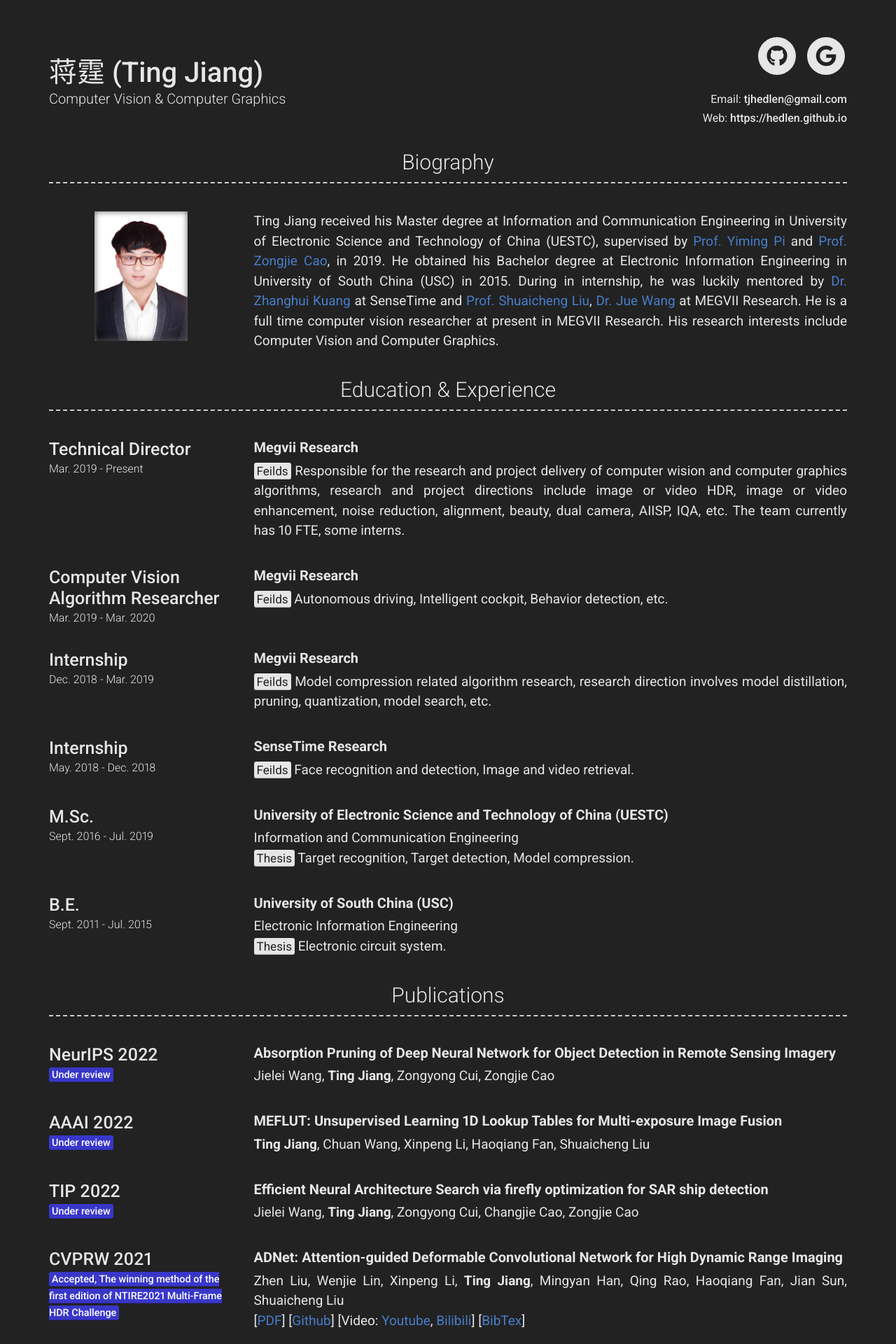
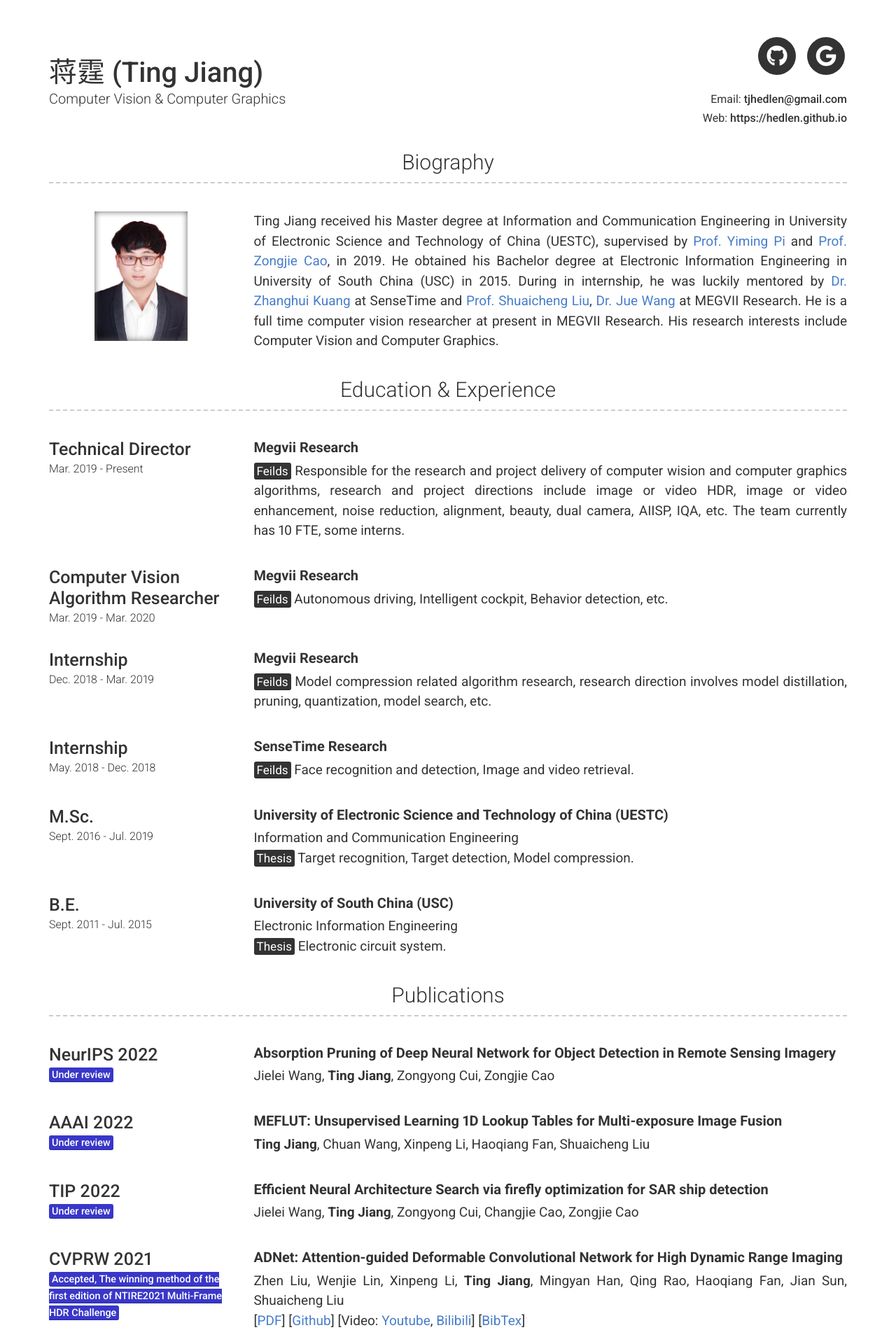
Before and after one commit to Hedlen/Hedlen.github.io, a Jekyll site: the page built from index.md, in a window 1280 px wide. Shown: the top 1920 px of the page at 70% size. Built offline with Jekyll 4.4.1, drawn with Linux system fonts in a browser that asks for light colours; nearby versions of some CDN libraries.

Commit message:
fixed some contents

```diff
--- a/_config.yml
+++ b/_config.yml
@@ -12,7 +12,7 @@ email: tjhedlen@gmail.com
 website: https://hedlen.github.io
 
 # Dark Mode (true/false/never)
-darkmode: true
+darkmode: false
 
 # Social links
 # twitter_username: facespics
@@ -63,7 +63,6 @@ content:
         description: | # this will include new lines to allow paragraphs
           ## **Megvii Research**
           <mark>Feilds</mark> Responsible for the research and project delivery of computer wision and computer graphics algorithms, research and project directions include image or video HDR, image or video enhancement, noise reduction, alignment, beauty, dual camera, AIISP, IQA, etc. The team currently has 10 FTE, some interns.
-
       - layout: left
         title: Computer Vision Algorithm Researcher
         # link: www.msg.group
@@ -73,7 +72,6 @@ content:
         description: | # this will include new lines to allow paragraphs
           ## **Megvii Research**
           <mark>Feilds</mark>  Autonomous driving, Intelligent cockpit, Behavior detection, etc.
-
       - layout: left
         title: Internship
         # link: www.msg.group
@@ -83,7 +81,6 @@ content:
         description: | # this will include new lines to allow paragraphs
           ## **Megvii Research**
           <mark>Feilds</mark> Model compression related algorithm research, research direction involves model distillation, pruning, quantization, model search, etc.
-
       - layout: left
         title: Internship
         # link: www.msg.group
@@ -93,8 +90,7 @@ content:
         description: | # this will include new lines to allow paragraphs
           ## **SenseTime Research**
           <mark>Feilds</mark> Face recognition and detection, Image and video retrieval.
-
-      - layout: top-left
+      - layout: left
         title: M.Sc.
         # link: grubhub.com
         # link_text: grubhub.com
@@ -104,7 +100,6 @@ content:
             ## **University of Electronic Science and Technology of China (UESTC)**
             Information and Communication Engineering <br />
             <mark>Thesis</mark> Target recognition, Target detection, Model compression.
-
       - layout: left
         title: B.E.
         # link: bmwgroup.com
```
